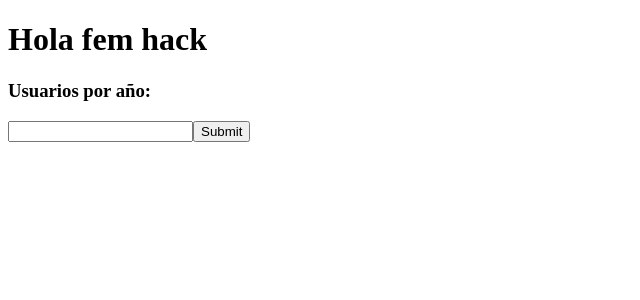
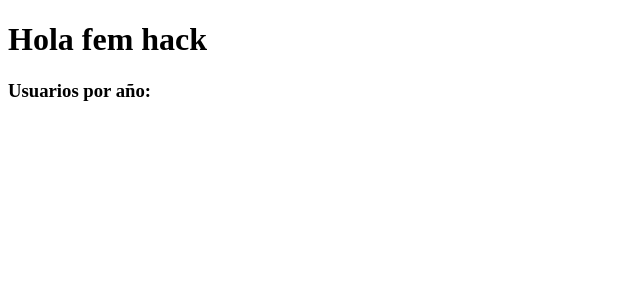
Before and after one commit to FeniaPfa/femhack-frontend, a React (Vite) app: page / in a window 1280 px wide. Shown: the top 300 px of the page, without its empty margins (0-640 px from the left). Built offline with nearby package versions, Linux system fonts and the light colour scheme; no server answers.

Commit message:
fix: usersbyyear component

```diff
--- a/src/components/UsersPerYearChart.jsx
+++ b/src/components/UsersPerYearChart.jsx
@@ -4,7 +4,6 @@ import { endPoints } from '../constant/API';
 
 export const UsersPerYearChart = () => {
     const [data, setData] = useState([]);
-    const [selectYear, setSelectYear] = useState(2000);
 
     const getData = async (year) => {
         const res = await axios.get(`${endPoints.getByYear}/${year}`);
@@ -23,14 +22,6 @@ export const UsersPerYearChart = () => {
         setData(result);
     };
 
-    const handleChange = (e) => {
-        setSelectYear(e.target.value);
-    };
-
-    const handleSubmit = () => {
-        getData(selectYear);
-    };
-
     useEffect(() => {
         getAllYears();
     }, []);
@@ -38,9 +29,6 @@ export const UsersPerYearChart = () => {
     return (
         <div>
             <h3>Usuarios por año:</h3>
-
-            <input min="1980" max="2020" onChange={handleChange} />
-            <button onClick={handleSubmit}>Submit</button>
         </div>
     );
 };
```
